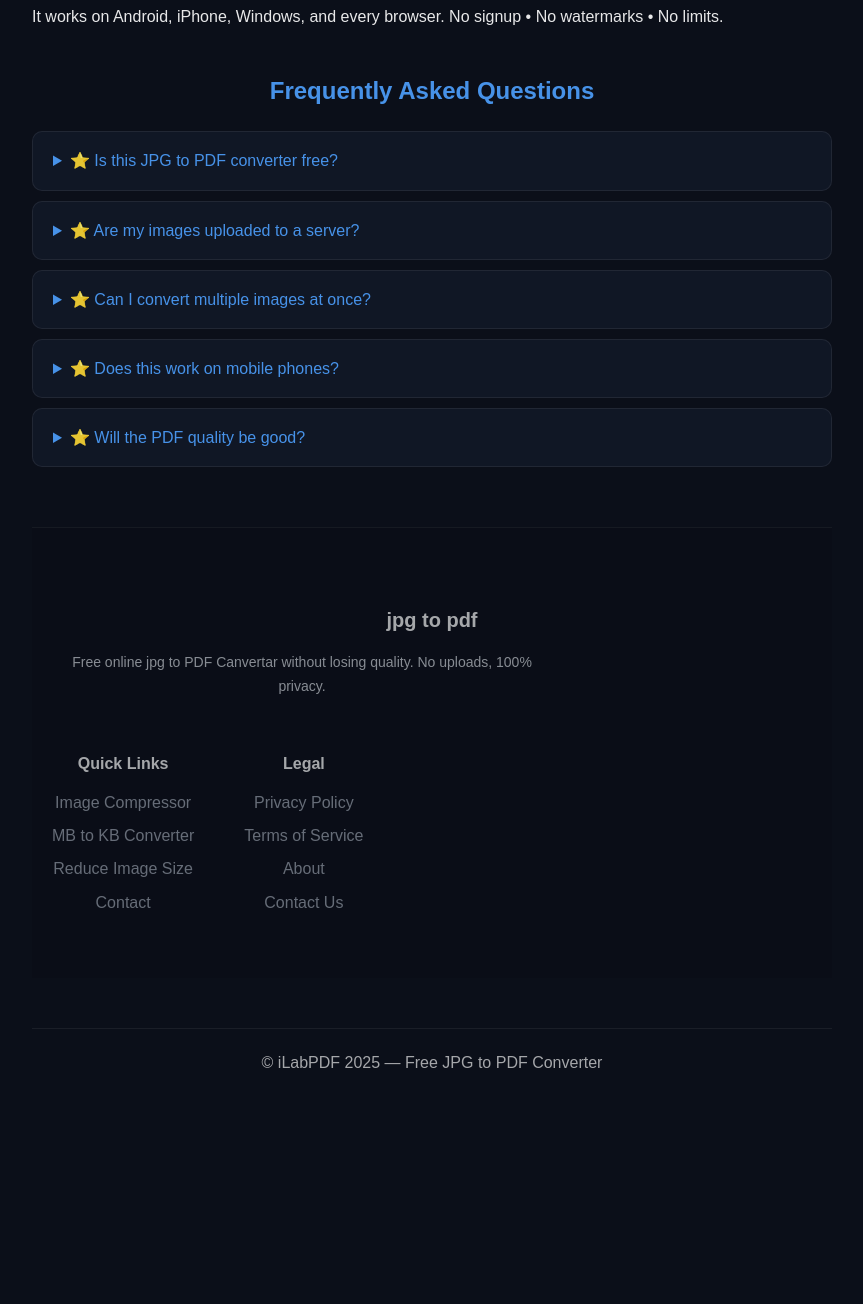
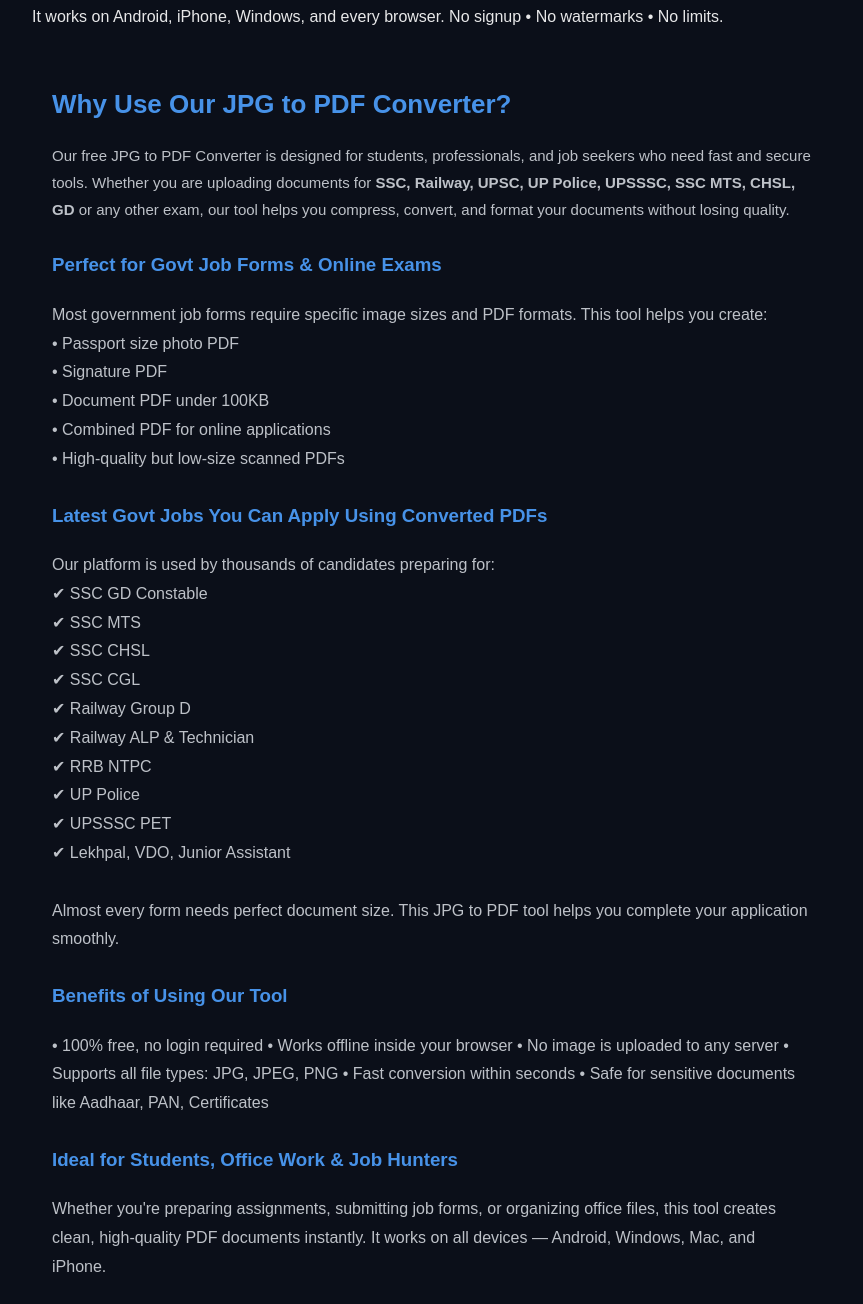
Before and after one commit to abhaysinghmanjhi-art/ilabpdf, a plain HTML site: page index.html in a window 1280 px wide. Shown: the part 1456-2760 px from the top of the page, without its empty margins (208-1071 px from the left). Before the commit the page ends 2612 px from the top, so only its background shows below. Drawn offline with nearby package versions, Linux system fonts and the light colour scheme.

Commit message:
Add benefits and use cases for JPG to PDF converter
Added a section detailing the benefits and uses of the JPG to PDF converter, including its suitability for government job forms and online exams.

```diff
--- a/index.html
+++ b/index.html
@@ -163,7 +163,64 @@
         It works on Android, iPhone, Windows, and every browser.
         No signup • No watermarks • No limits.
     </p>
+<section style="max-width:900px; margin:50px auto; padding:0 20px; line-height:1.8;">
 
+    <h2 style="color:#4ea1ff; font-size:26px; margin-bottom:15px;">
+        Why Use Our JPG to PDF Converter?
+    </h2>
+
+    <p style="color:#d1d5db; font-size:15px;">
+        Our free JPG to PDF Converter is designed for students, professionals, and job seekers who need fast and secure tools.
+        Whether you are uploading documents for <strong>SSC, Railway, UPSC, UP Police, UPSSSC, SSC MTS, CHSL, GD</strong> or any other exam,
+        our tool helps you compress, convert, and format your documents without losing quality.
+    </p>
+
+    <h3 style="color:#4ea1ff; margin-top:25px;">Perfect for Govt Job Forms & Online Exams</h3>
+    <p style="color:#d1d5db;">
+        Most government job forms require specific image sizes and PDF formats.
+        This tool helps you create:
+        <br>• Passport size photo PDF
+        <br>• Signature PDF
+        <br>• Document PDF under 100KB
+        <br>• Combined PDF for online applications
+        <br>• High-quality but low-size scanned PDFs
+    </p>
+
+    <h3 style="color:#4ea1ff; margin-top:25px;">Latest Govt Jobs You Can Apply Using Converted PDFs</h3>
+    <p style="color:#d1d5db;">
+        Our platform is used by thousands of candidates preparing for:
+        <br>✔ SSC GD Constable
+        <br>✔ SSC MTS
+        <br>✔ SSC CHSL
+        <br>✔ SSC CGL
+        <br>✔ Railway Group D
+        <br>✔ Railway ALP & Technician
+        <br>✔ RRB NTPC
+        <br>✔ UP Police
+        <br>✔ UPSSSC PET
+        <br>✔ Lekhpal, VDO, Junior Assistant
+        <br><br>
+        Almost every form needs perfect document size. This JPG to PDF tool helps you complete your application smoothly.
+    </p>
+
+    <h3 style="color:#4ea1ff; margin-top:25px;">Benefits of Using Our Tool</h3>
+    <p style="color:#d1d5db;">
+        • 100% free, no login required
+        • Works offline inside your browser
+        • No image is uploaded to any server
+        • Supports all file types: JPG, JPEG, PNG
+        • Fast conversion within seconds
+        • Safe for sensitive documents like Aadhaar, PAN, Certificates
+    </p>
+
+    <h3 style="color:#4ea1ff; margin-top:25px;">Ideal for Students, Office Work & Job Hunters</h3>
+    <p style="color:#d1d5db;">
+        Whether you're preparing assignments, submitting job forms, or organizing office files,
+        this tool creates clean, high-quality PDF documents instantly.
+        It works on all devices — Android, Windows, Mac, and iPhone.
+    </p>
+
+</section>
 <h2 style="text-align:center; color:#4ea1ff; margin-top:40px;">Frequently Asked Questions</h2>
 
 <div class="faq-container" style="max-width:850px;margin:20px auto;">
```
